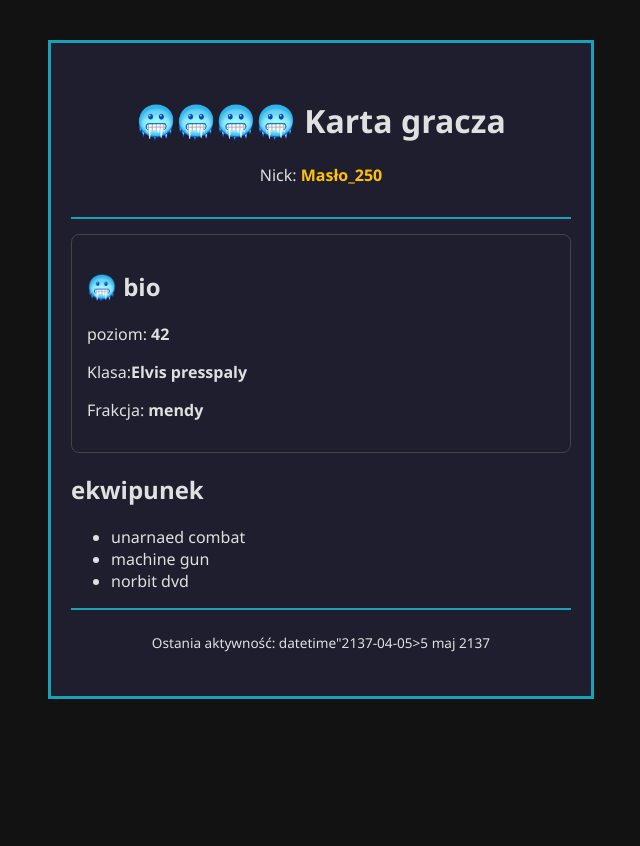
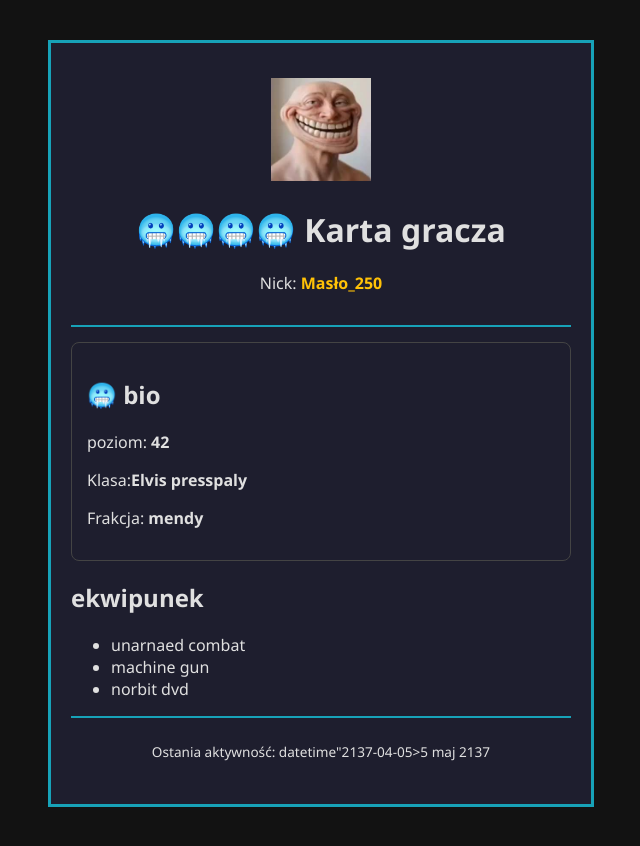
Before and after one commit to Lukaszirzeczy/dfghjjjja, a plain HTML site: page index.html in a window 1280 px wide. Shown: the whole page, without its empty margins (319-959 px from the left). Before the commit the page ends 800 px from the top, so only its background shows below. Drawn offline with Linux system fonts and the light colour scheme.

Commit message:
Add files via upload

```diff
--- a/index.html
+++ b/index.html
@@ -10,6 +10,7 @@
   <main class="player-card">
     <!-- TODO: dodaj sekcje karty gracza -->
      <header class = "card-header">
+      <img src="dassdaadw.jpg" alt="Flowers in Chania" width="100" heigt="100">
       <h1>🥶🥶🥶🥶 Karta gracza</h1>
       <p>Nick: <span class="highlight">
          Masło_250
```
